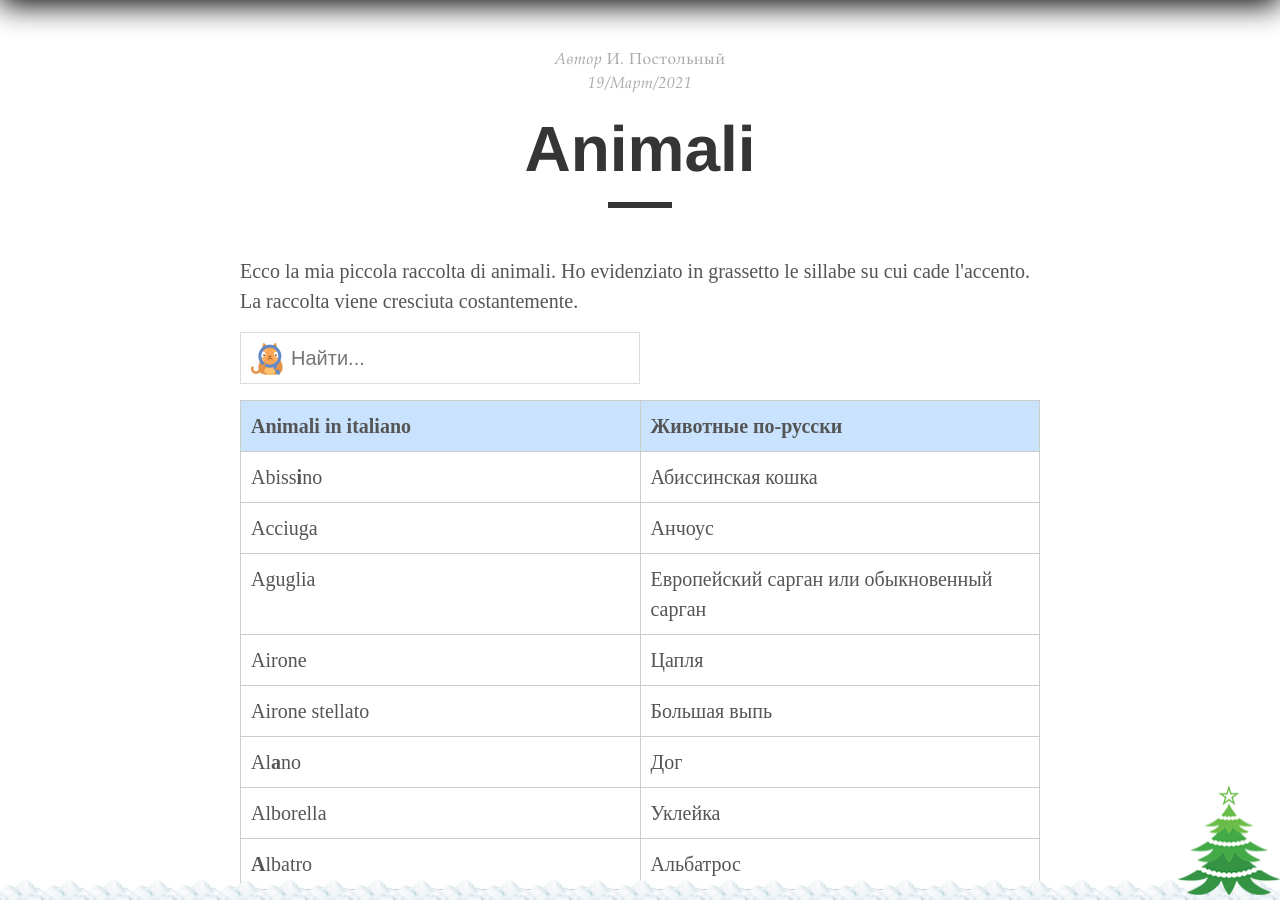
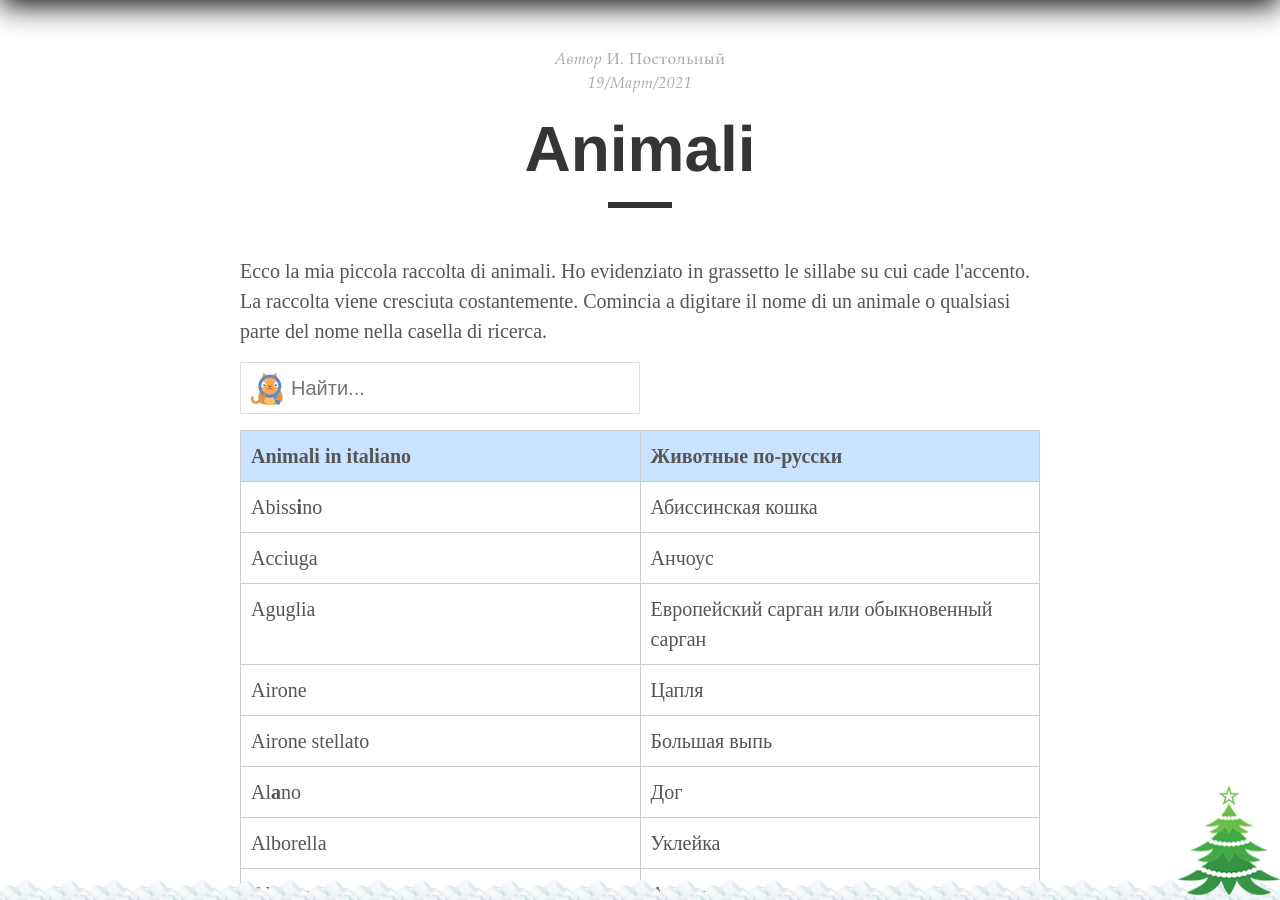
Before and after one commit to postolny/postolny.github.io, a Jekyll site: the page built from _posts/2021-03-19-animali.md, in a window 1280 px wide and 900 px high, scrolled down 398 px. Built offline with Jekyll 4.4.1, drawn with Linux system fonts in a browser that asks for light colours; nearby versions of some CDN libraries; some of the changed text lies outside the part shown.

Commit message:
Add files via upload

```diff
--- a/_posts/2021-03-19-animali.md
+++ b/_posts/2021-03-19-animali.md
@@ -8,7 +8,7 @@ categories:
 tags: Vocabolario
 ---
 
-Ecco la mia piccola raccolta di animali. Ho evidenziato in grassetto le sillabe su cui cade l'accento. La raccolta viene cresciuta costantemente.
+Ecco la mia piccola raccolta di animali. Ho evidenziato in grassetto le sillabe su cui cade l'accento. La raccolta viene cresciuta costantemente. Comincia a digitare il nome di un animale o qualsiasi parte del nome nella casella di ricerca.
 
 <input class="input-search gatto" id="search-all" type="text" placeholder="Найти...">
 
```
Also changed, not shown: other parts of _posts/2021-03-19-animali.md (+20 -2 lines).
